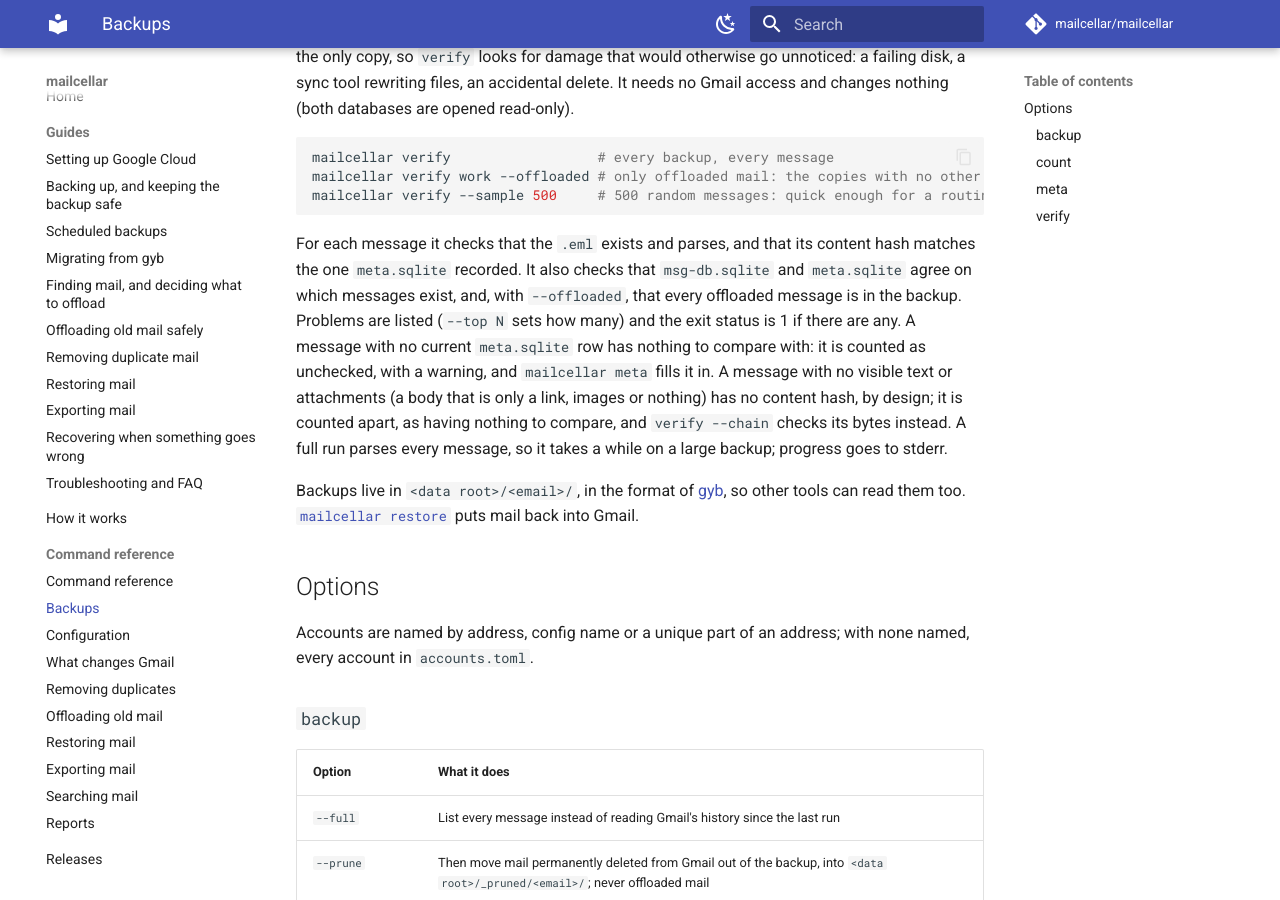
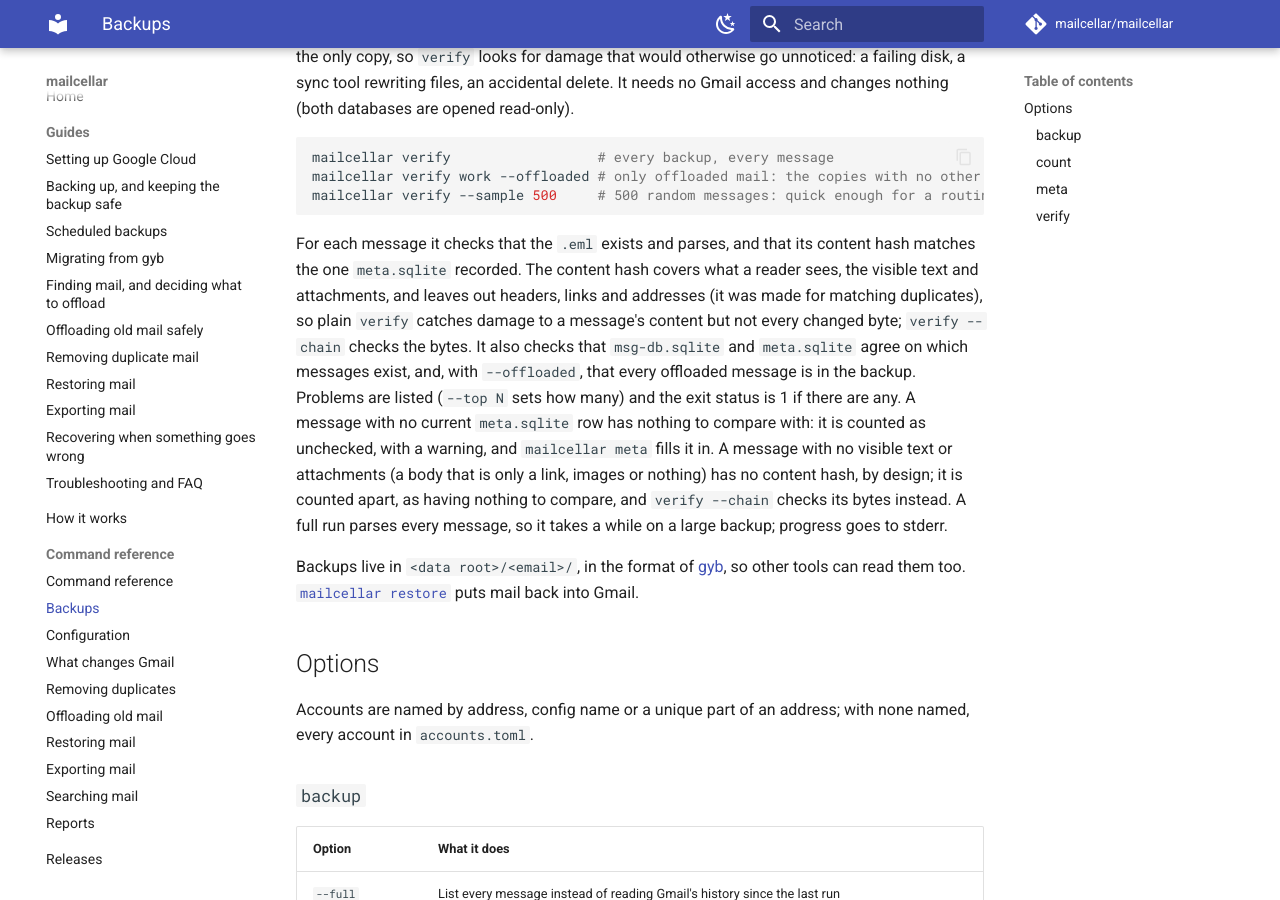
Before and after one commit to mailcellar/mailcellar, an MkDocs documentation site: the page built from docs/reference/backup.md, in a window 1280 px wide and 900 px high, scrolled down 529 px. Built offline with MkDocs 1.6.1 and Material for MkDocs 9.7.7, drawn with Linux system fonts in a browser that asks for light colours; comment, search, counter and statistics services are not loaded.

Commit message:
docs(verify): say plain verify checks content and --chain the bytes
verify's help and reference said it checks that each message's content
hash matches meta.sqlite, which reads as a check of the whole file. The
content hash covers what a reader sees and leaves out headers, links
and addresses, so a change to those passes plain verify; --chain checks
every byte. The help, docstring and reference now say so. No change in
behaviour.

Co-Authored-By: Claude Opus 5.5 <noreply@anthropic.com>

````diff
--- a/docs/reference/backup.md
+++ b/docs/reference/backup.md
@@ -35,7 +35,11 @@ mailcellar verify --sample 500     # 500 random messages: quick enough for a rou
 ```
 
 For each message it checks that the `.eml` exists and parses, and that its
-content hash matches the one `meta.sqlite` recorded. It also checks that
+content hash matches the one `meta.sqlite` recorded. The content hash covers
+what a reader sees, the visible text and attachments, and leaves out headers,
+links and addresses (it was made for matching duplicates), so plain `verify`
+catches damage to a message's content but not every changed byte;
+`verify --chain` checks the bytes. It also checks that
 `msg-db.sqlite` and `meta.sqlite` agree on which messages exist, and, with
 `--offloaded`, that every offloaded message is in the backup. Problems are
 listed (`--top N` sets how many) and the exit status is 1 if there are any.
````
Also changed, not shown: CHANGELOG.md (+2 -0 lines), 1 other file.
